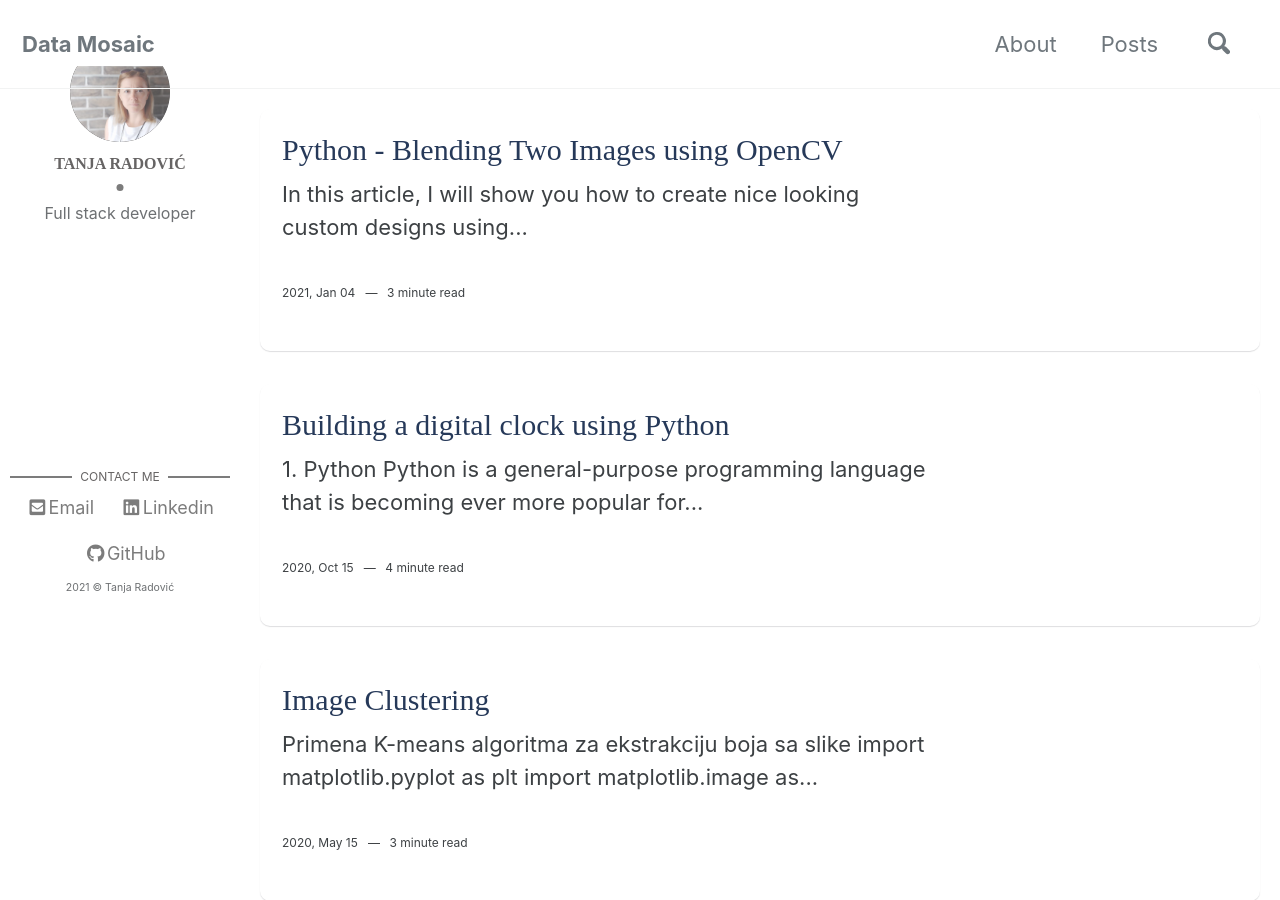
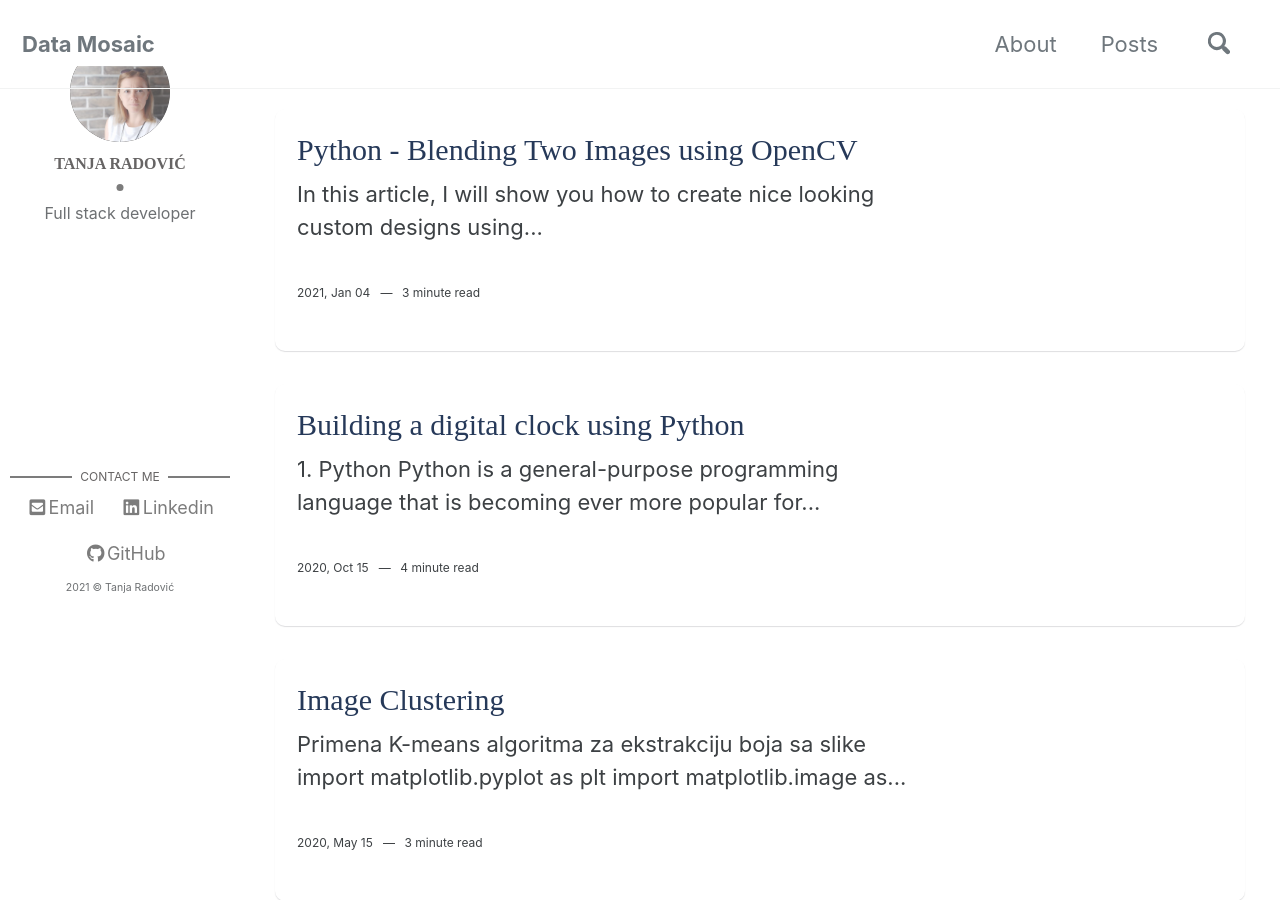
Before and after one commit to tradovic/blog, a Jekyll site: the page built from index.html, in a window 1280 px wide and 900 px high. Built offline with Jekyll 4.4.1, drawn with Linux system fonts in a browser that asks for light colours; cached includes are drawn as plain includes; the list of posts is cut into pages by our own code.

Commit message:
Update default.html

```diff
--- a/_layouts/default.html
+++ b/_layouts/default.html
@@ -19,7 +19,8 @@
     {% include_cached browser-upgrade.html %}
     {% include_cached masthead.html %}
 
-    <div class="initial-content">
+    <!-- <div class="initial-content"> -->
+    <div class="wrapper">
       {{ content }}
     </div>
 
```
